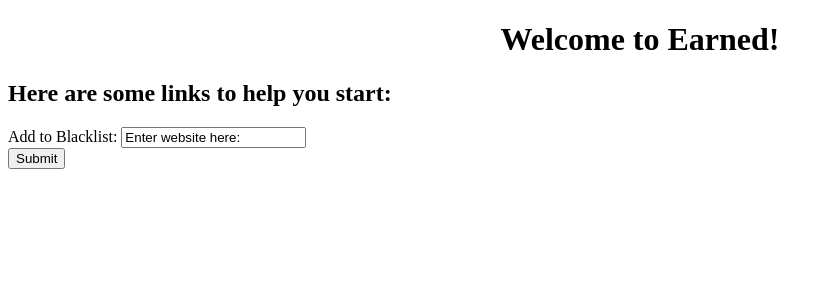
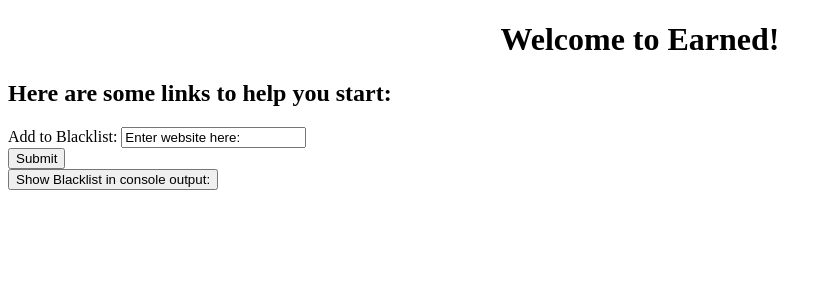
Before and after one commit to younggann/Earned, an Angular app: page / in a window 1280 px wide. Shown: the top 300 px of the page, without its empty margins (0-832 px from the left). Built offline with nearby package versions, Linux system fonts and the light colour scheme.

Commit message:
show blacklist button

```diff
--- a/src/app/app.component.html
+++ b/src/app/app.component.html
@@ -11,5 +11,7 @@
     <input type="text" name="firstname" value="Enter website here:"><br>
     <input type="submit" value="Submit">
   </form>
+  <button type="button">Show Blacklist in console output:</button>
 </div>
+
 <script type="text/javascript" src="/scripts/myscripts.js"></script>
```
